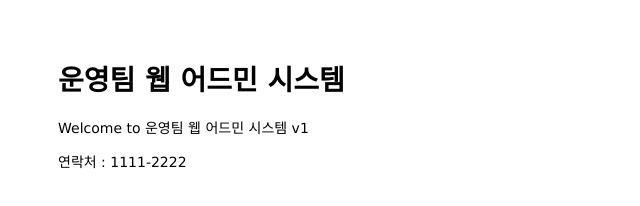
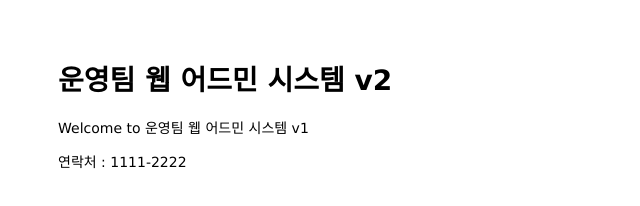
Before and after one commit to HyeonJinGitHub/mastering-git-github, a website: page public/index.html in a window 1280 px wide. Shown: the full height of the page, 0-640 px from the left. Drawn offline with Linux system fonts and the light colour scheme.

Commit message:
code modify

```diff
--- a/public/index.html
+++ b/public/index.html
@@ -1,12 +1,12 @@
 <html>
 
 <head>
-  <title>운영팀 웹 어드민 시스템</title>
+  <title>운영팀 웹 어드민 시스템 v1</title>
   <link rel="stylesheet" href="/stylesheets/style.css">
 </head>
 
 <body>
-  <h1>운영팀 웹 어드민 시스템</h1>
+  <h1>운영팀 웹 어드민 시스템 v2</h1>
   <p>Welcome to 운영팀 웹 어드민 시스템 v1</p>
 </body>
 
```
